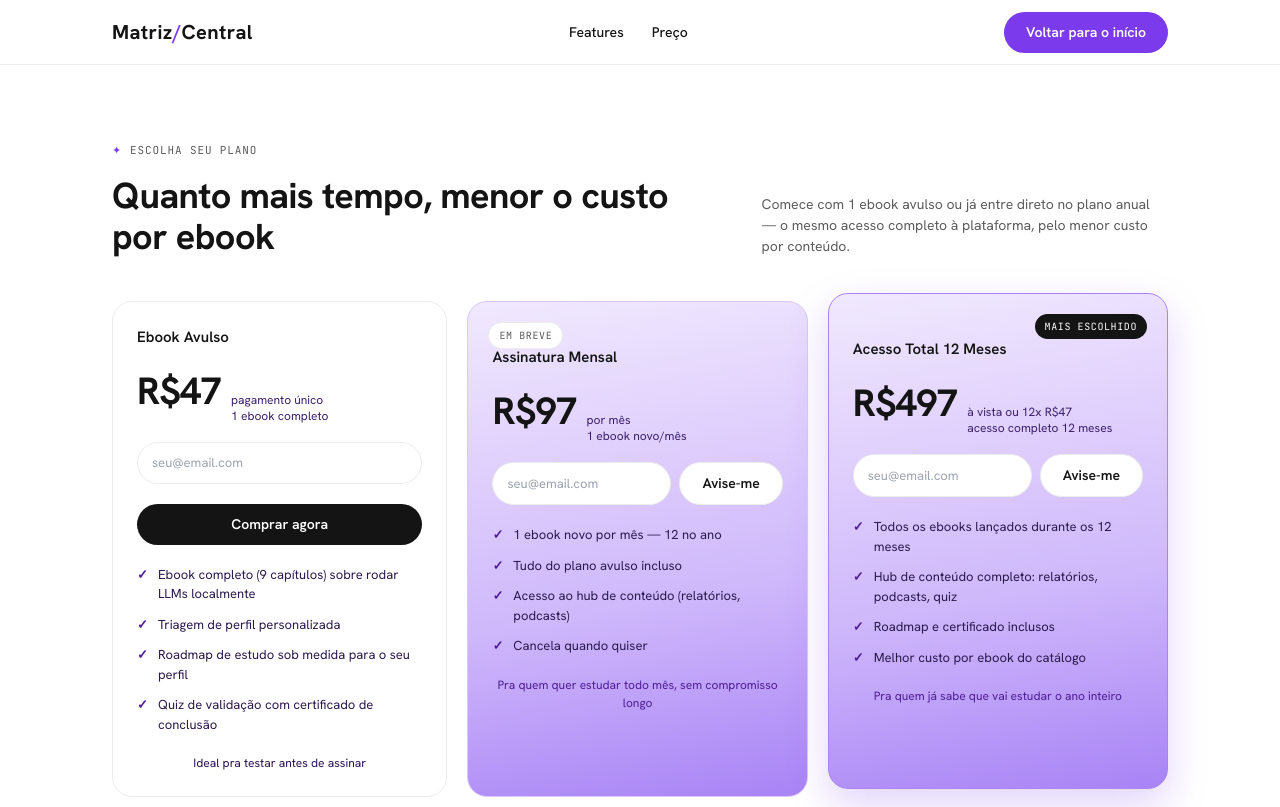
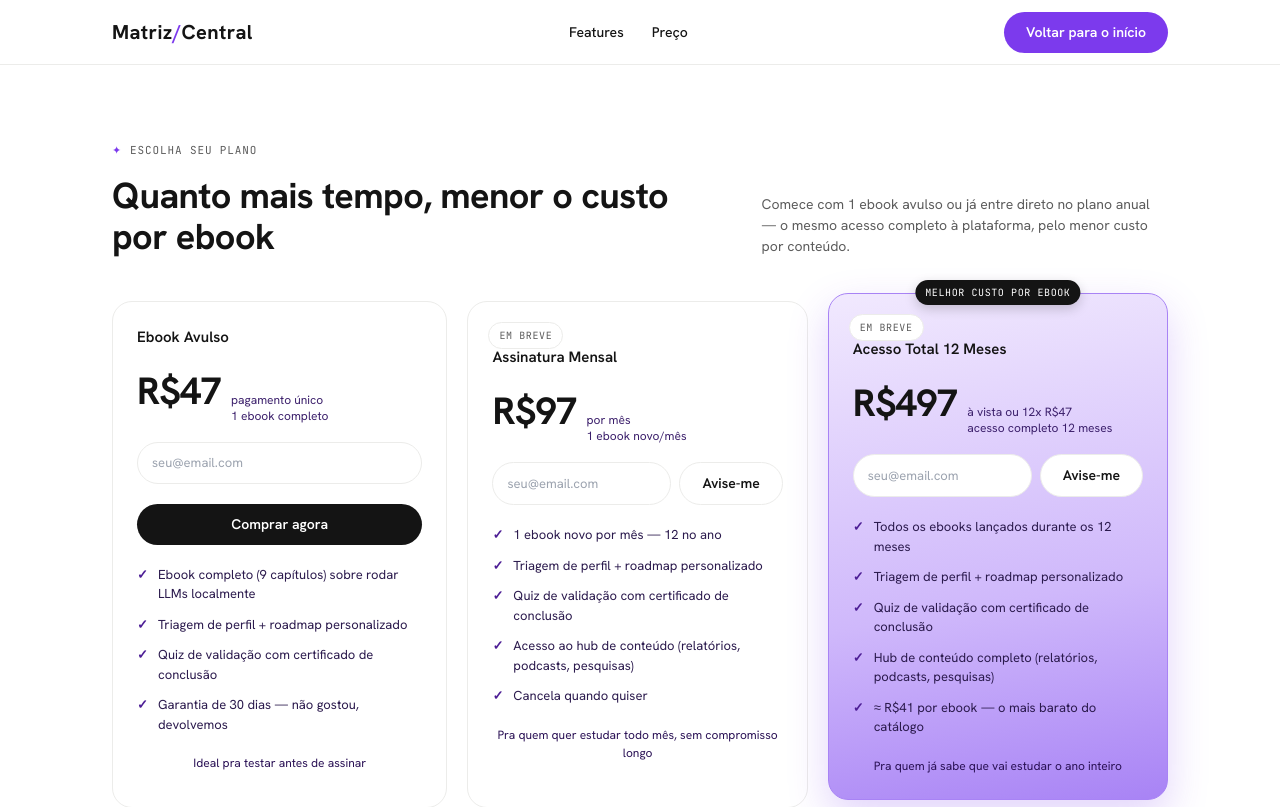
Before and after one commit to limajeferson/matrizcentral, a Next.js app: page /oferta in a window 1280 px wide. Shown: the top 807 px of the page. Built offline with nearby package versions, Linux system fonts and the light colour scheme.

Commit message:
fix: valida e-mail nos formularios de oferta e corrige hierarquia/badges dos planos

```diff
--- a/src/app/(marketing)/landing-clone.css
+++ b/src/app/(marketing)/landing-clone.css
@@ -557,6 +557,13 @@
   box-shadow: 0 16px 40px rgba(124, 58, 237, 0.22);
   transform: translateY(-8px);
 }
+.lp-guide .plan.recommended .plan-tag {
+  left: 50%;
+  right: auto;
+  top: -14px;
+  transform: translateX(-50%);
+  box-shadow: 0 4px 12px rgba(0, 0, 0, 0.18);
+}
 .lp-guide .plan-badge-soon {
   position: absolute;
   top: 20px;
--- a/src/components/marketing/OfferPricing.tsx
+++ b/src/components/marketing/OfferPricing.tsx
@@ -3,12 +3,23 @@
 import { useState } from "react";
 import type { WaitlistPlanId } from "@/types";
 
+const EMAIL_REGEX = /^[^\s@]+@[^\s@]+\.[^\s@]+$/;
+
 function WaitlistForm({ planId }: { planId: WaitlistPlanId }) {
   const [email, setEmail] = useState("");
   const [status, setStatus] = useState<"idle" | "loading" | "done" | "error">("idle");
+  const [validationError, setValidationError] = useState<string | null>(null);
 
   const handleSubmit = async () => {
-    if (!email) return;
+    if (!email) {
+      setValidationError("Informe seu e-mail para continuar.");
+      return;
+    }
+    if (!EMAIL_REGEX.test(email)) {
+      setValidationError("Informe um e-mail válido.");
+      return;
+    }
+    setValidationError(null);
     setStatus("loading");
 
     const response = await fetch("/api/waitlist", {
@@ -37,6 +48,7 @@ function WaitlistForm({ planId }: { planId: WaitlistPlanId }) {
           {status === "loading" ? "..." : "Avise-me"}
         </button>
       </div>
+      {validationError && <p className="hero-error">{validationError}</p>}
       {status === "error" && <p className="hero-error">Não deu certo, tenta de novo.</p>}
     </div>
   );
@@ -50,6 +62,10 @@ function EbookAvulsoCheckout() {
   const handleCheckout = async () => {
     if (!email) {
       setError("Informe seu e-mail para continuar.");
+      return;
+    }
+    if (!EMAIL_REGEX.test(email)) {
+      setError("Informe um e-mail válido.");
       return;
     }
     setLoading(true);
@@ -81,16 +97,27 @@ function EbookAvulsoCheckout() {
           onChange={(e) => setEmail(e.target.value)}
         />
       </div>
-      <button type="button" className="btn btn-dark" style={{ width: "100%", justifyContent: "center", marginBottom: 20 }} onClick={handleCheckout} disabled={loading}>
+      <button
+        type="button"
+        className="btn btn-dark"
+        style={{ width: "100%", justifyContent: "center", marginBottom: 20 }}
+        onClick={handleCheckout}
+        disabled={loading}
+      >
         {loading ? "Redirecionando..." : "Comprar agora"}
       </button>
-      {error && <p className="hero-error" style={{ marginBottom: 12 }}>{error}</p>}
+      {error && (
+        <p className="hero-error" style={{ marginBottom: 12 }}>
+          {error}
+        </p>
+      )}
     </div>
   );
 }
 
 export default function OfferPricing() {
   return (
+    <div>
       <div className="plans-grid">
         <div className="plan">
           <h3>Ebook Avulso</h3>
@@ -105,14 +132,14 @@ export default function OfferPricing() {
           <EbookAvulsoCheckout />
           <ul>
             <li>Ebook completo (9 capítulos) sobre rodar LLMs localmente</li>
-          <li>Triagem de perfil personalizada</li>
-          <li>Roadmap de estudo sob medida para o seu perfil</li>
+            <li>Triagem de perfil + roadmap personalizado</li>
             <li>Quiz de validação com certificado de conclusão</li>
+            <li>Garantia de 30 dias — não gostou, devolvemos</li>
           </ul>
           <span className="foot">Ideal pra testar antes de assinar</span>
         </div>
 
-      <div className="plan gradient">
+        <div className="plan">
           <span className="plan-badge-soon mono">Em breve</span>
           <h3 style={{ marginTop: 20 }}>Assinatura Mensal</h3>
           <div className="price">
@@ -126,15 +153,17 @@ export default function OfferPricing() {
           <WaitlistForm planId="mensal_97" />
           <ul>
             <li>1 ebook novo por mês — 12 no ano</li>
-          <li>Tudo do plano avulso incluso</li>
-          <li>Acesso ao hub de conteúdo (relatórios, podcasts)</li>
+            <li>Triagem de perfil + roadmap personalizado</li>
+            <li>Quiz de validação com certificado de conclusão</li>
+            <li>Acesso ao hub de conteúdo (relatórios, podcasts, pesquisas)</li>
             <li>Cancela quando quiser</li>
           </ul>
-        <span className="foot" style={{ color: "#4c1d95" }}>Pra quem quer estudar todo mês, sem compromisso longo</span>
+          <span className="foot">Pra quem quer estudar todo mês, sem compromisso longo</span>
         </div>
 
         <div className="plan recommended">
-        <span className="plan-tag mono">Mais escolhido</span>
+          <span className="plan-badge-soon mono">Em breve</span>
+          <span className="plan-tag mono">Melhor custo por ebook</span>
           <h3 style={{ marginTop: 20 }}>Acesso Total 12 Meses</h3>
           <div className="price">
             <b>R$497</b>
@@ -147,12 +176,20 @@ export default function OfferPricing() {
           <WaitlistForm planId="anual_497" />
           <ul>
             <li>Todos os ebooks lançados durante os 12 meses</li>
-          <li>Hub de conteúdo completo: relatórios, podcasts, quiz</li>
-          <li>Roadmap e certificado inclusos</li>
-          <li>Melhor custo por ebook do catálogo</li>
+            <li>Triagem de perfil + roadmap personalizado</li>
+            <li>Quiz de validação com certificado de conclusão</li>
+            <li>Hub de conteúdo completo (relatórios, podcasts, pesquisas)</li>
+            <li>≈ R$41 por ebook — o mais barato do catálogo</li>
           </ul>
-        <span className="foot" style={{ color: "#4c1d95" }}>Pra quem já sabe que vai estudar o ano inteiro</span>
+          <span className="foot">Pra quem já sabe que vai estudar o ano inteiro</span>
         </div>
+      </div>
+
+      <p className="plan-note" style={{ maxWidth: 640, margin: "24px auto 0" }}>
+        Funciona sem placa de vídeo dedicada? Sim — o capítulo sobre Ollama e
+        quantização mostra modelos que rodam só na CPU, incluindo em notebooks
+        comuns.
+      </p>
     </div>
   );
 }
```
Lines whose indentation alone changed are shown as unchanged.
